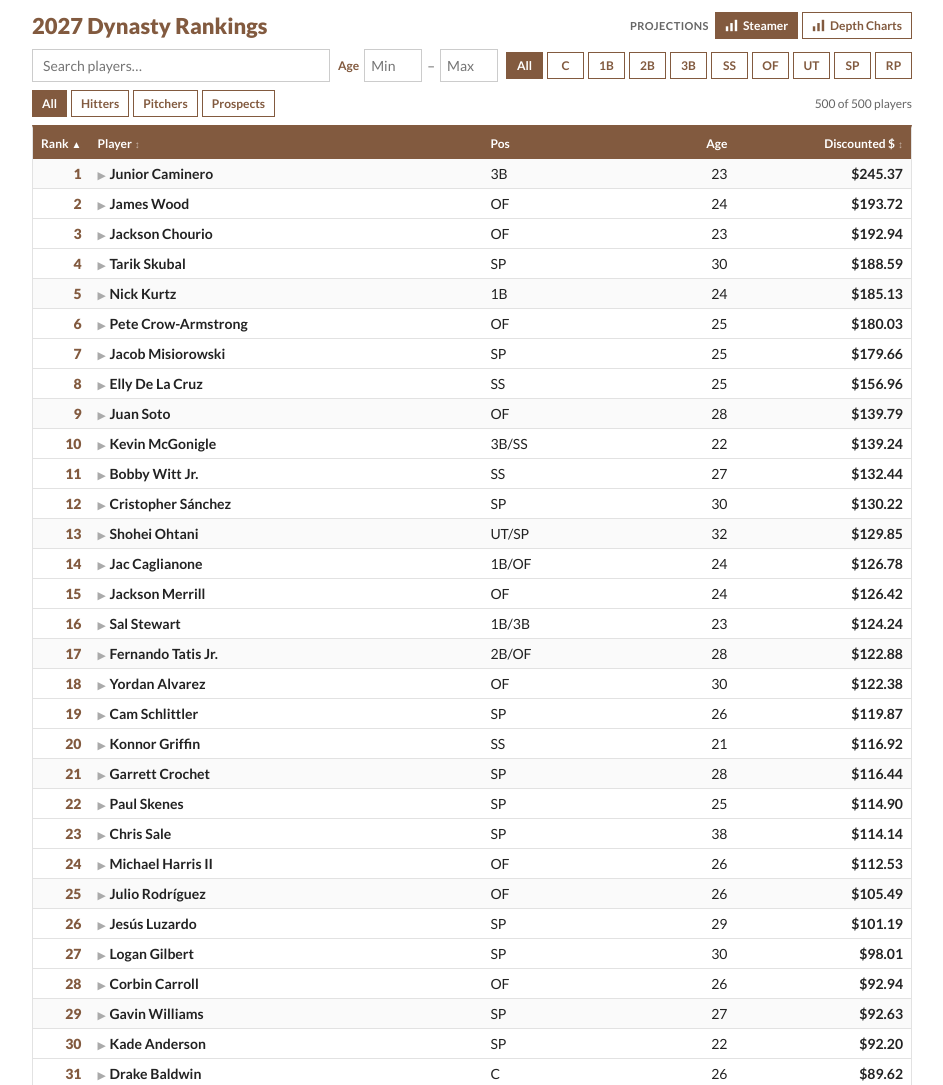
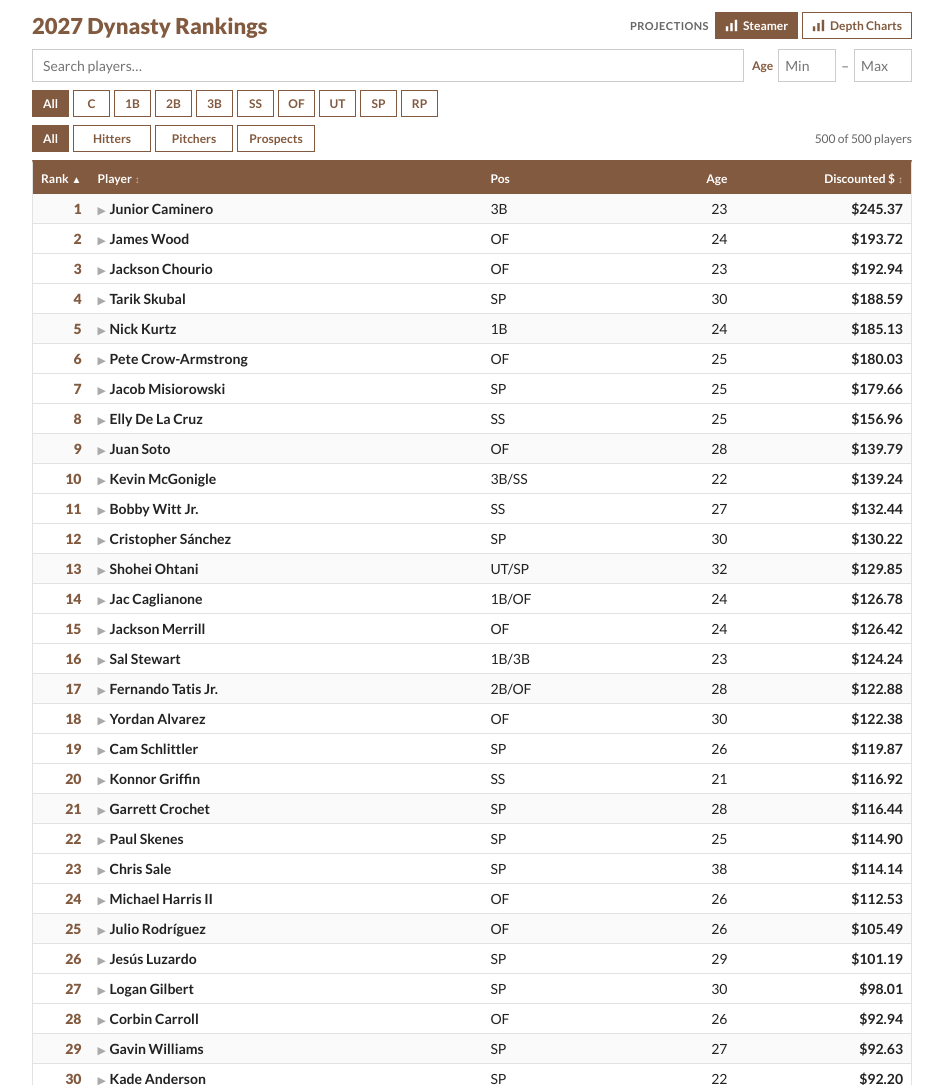
Before and after one commit to jon-vl/RotoGraphs_Dynasty, a plain HTML site: page index.html in a window 1280 px wide. Shown: the top 1085 px of the page, without its empty margins (168-1111 px from the left). Drawn offline with Linux system fonts and the light colour scheme.

Commit message:
Add files via upload

```diff
--- a/index.html
+++ b/index.html
@@ -55,7 +55,7 @@
     width: 58px; padding: 7px 6px; font: inherit; border: 1px solid #ccc; border-radius: 0;
   }
   .age-input:focus { outline: 2px solid var(--rg-brown); outline-offset: -1px; border-color: var(--rg-brown); }
-  #posChips .chip { text-align: center; }
+  #posChips .chip, #typeChips .chip { text-align: center; }
 
   /* ── Table ── */
   .scroller {
@@ -133,6 +133,8 @@
       <span class="muted">–</span>
       <input class="age-input" id="ageMax" type="number" inputmode="numeric" min="15" max="45" placeholder="Max" aria-label="Maximum age">
     </div>
+  </div>
+  <div class="controls">
     <div class="chips" id="posChips"></div>
   </div>
   <div class="controls">
@@ -159,12 +161,12 @@ const CONFIG = {
   // One entry per projection system — add more later, e.g.
   // { label: "ZiPS", file: "preseason_zips.csv" }
   projections: [
-  { label: "Steamer", file: "preseason_steamer.csv" },
-  { label: "Depth Charts",    file: "preseason_depthcharts.csv" }
-],
+    { label: "Steamer",      file: "preseason_steamer.csv" },
+    { label: "Depth Charts", file: "preseason_depthcharts.csv" }
+  ],
   title:    "2027 Dynasty Rankings",
   caption:  "Source: FanGraphs, Baseball America, The Baseball Cube · Jonathan Vander Lugt",
-  tableHeight: 1150                          // px; iframe height ≈ this + ~300 (keep embed at 1450)
+  tableHeight: 1130                          // px; iframe height ≈ this + ~300 (keep embed at 1450)
 };
 
 // ── Column map — CSV header names from the R export ─────────────────────
@@ -307,12 +309,12 @@ async function loadData(file) {
 
 // ── Filter chips ────────────────────────────────────────────────────────
 function buildChips() {
-const order = ["C", "1B", "2B", "3B", "SS", "OF", "UT", "DH", "SP", "RP"];
+  const order = ["C", "1B", "2B", "3B", "SS", "OF", "UT", "DH", "SP", "RP"];   // DH only shows if an older export still has it
   const present = new Set(players.flatMap(p => p.pos.split(/[\/;]/)));
   const positions = ["All", ...order.filter(p => present.has(p))];
   chipGroup("posChips", positions, "pos");
-  equalizeChips("posChips");
   chipGroup("typeChips", ["All", "Hitters", "Pitchers", "Prospects"], "type");
+  sizeChipGrid();
 }
 function chipGroup(id, opts, key) {
   const el = document.getElementById(id);
@@ -326,13 +328,22 @@ function chipGroup(id, opts, key) {
   };
 }
 
-// ── Make every button in a group as wide as the widest one ──────────────
-function equalizeChips(id) {
-  const chips = [...document.getElementById(id).querySelectorAll(".chip")];
+// ── Button grid: every position button (and both "All"s) share one width;
+// Hitters / Pitchers / Prospects span exactly two position buttons + the gap,
+// so the two rows line up column for column ─────────────────────────────
+function sizeChipGrid() {
+  const pos  = [...document.querySelectorAll("#posChips .chip")];
+  const type = [...document.querySelectorAll("#typeChips .chip")];
+  const allType = type.filter(c => c.dataset.v === "All");
+  const wide    = type.filter(c => c.dataset.v !== "All");
   const fit = () => {
-    chips.forEach(c => (c.style.width = ""));
-    const w = Math.max(...chips.map(c => c.getBoundingClientRect().width));
-    chips.forEach(c => (c.style.width = Math.ceil(w) + "px"));
+    [...pos, ...type].forEach(c => (c.style.width = ""));
+    const gap = parseFloat(getComputedStyle(document.getElementById("typeChips")).columnGap) || 0;
+    const natural = els => Math.max(...els.map(c => c.getBoundingClientRect().width));
+    // base width = widest single button, or half of the widest wide button (minus the gap), whichever is bigger
+    const unit = Math.ceil(Math.max(natural([...pos, ...allType]), (natural(wide) - gap) / 2));
+    [...pos, ...allType].forEach(c => (c.style.width = unit + "px"));
+    wide.forEach(c => (c.style.width = (unit * 2 + gap) + "px"));
   };
   fit();
   if (document.fonts) document.fonts.ready.then(fit);   // re-measure once Lato finishes loading
```
